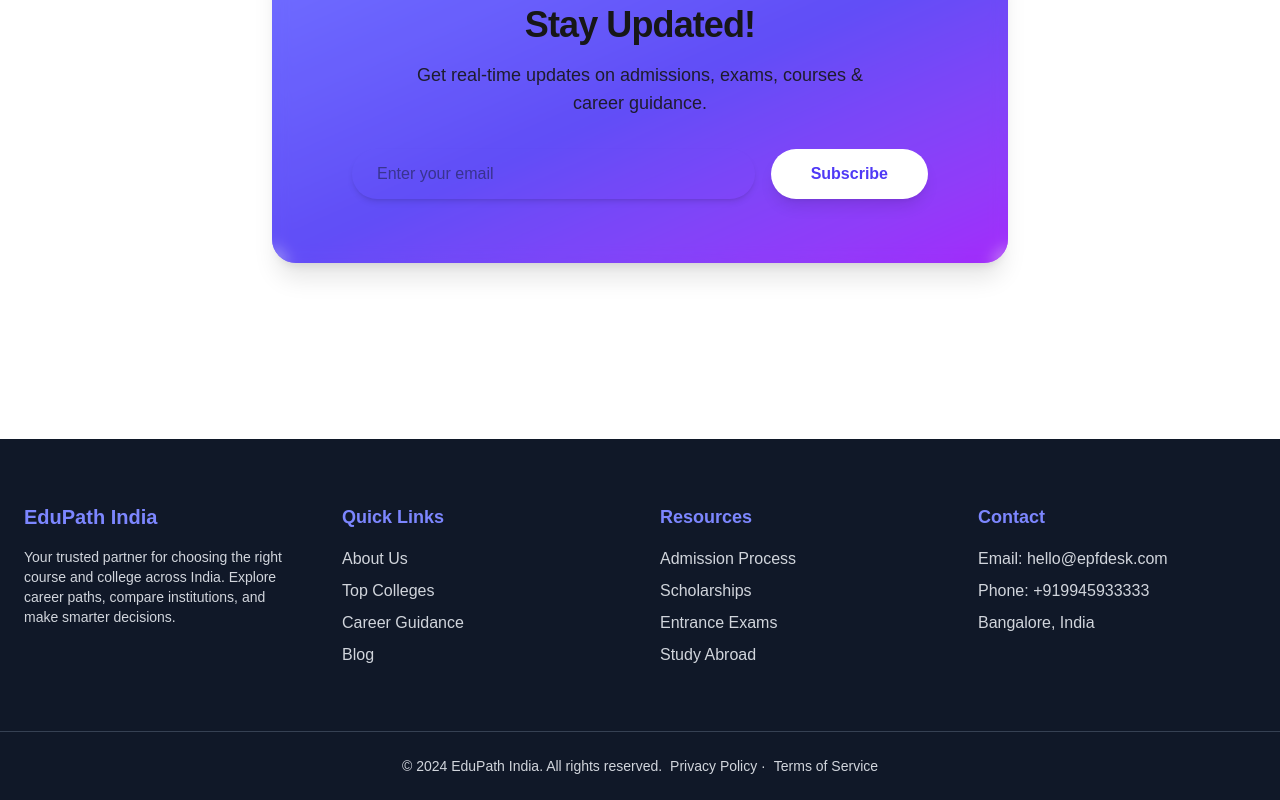
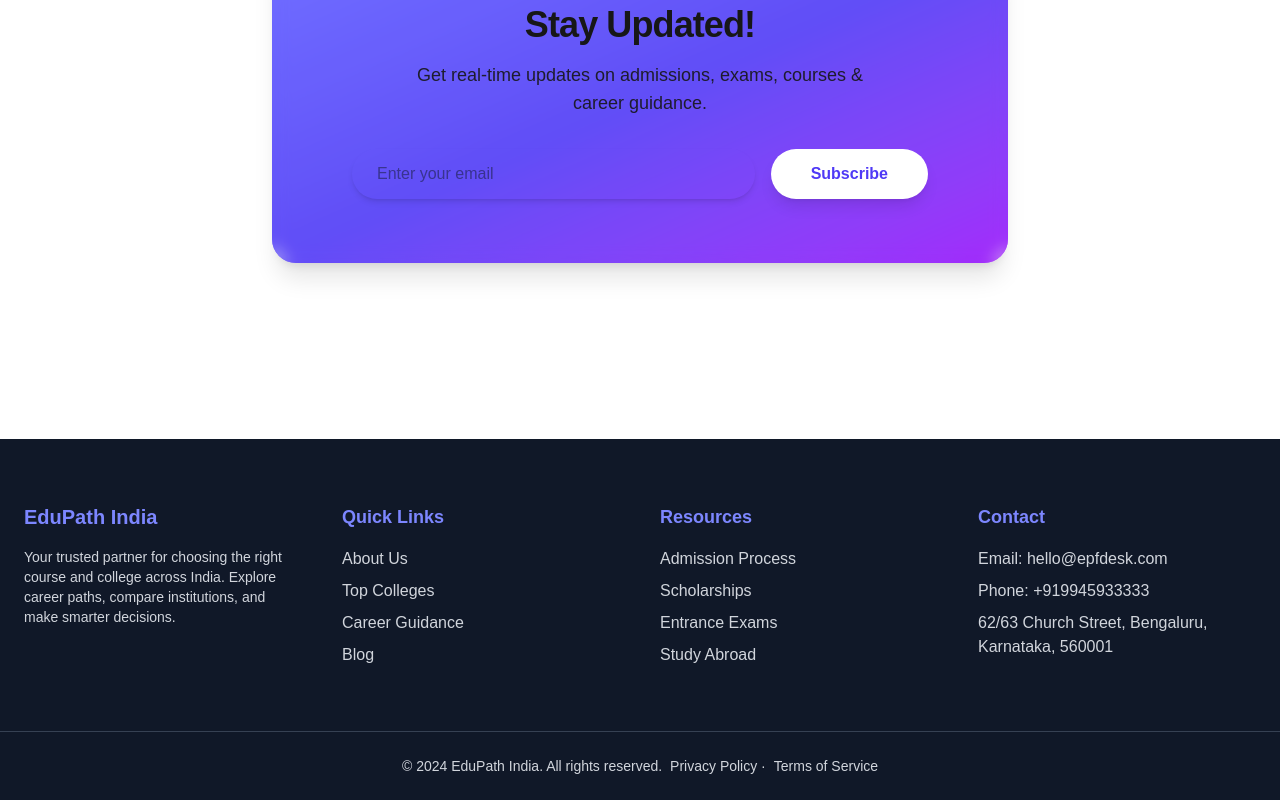
Before and after one commit to greatby/proj-education, a Next.js app: page / in a window 1280 px wide. Shown: the part 2481-3281 px from the top of the page. Built offline with nearby package versions, Linux system fonts and the light colour scheme.

Commit message:
Changed address

```diff
--- a/src/app/layout.js
+++ b/src/app/layout.js
@@ -121,7 +121,7 @@
               <ul className="space-y-2">
                 <li>Email: hello@epfdesk.com</li>
                 <li>Phone: +919945933333</li>
-                <li>Bangalore, India</li>
+                <li>62/63 Church Street, Bengaluru, Karnataka, 560001</li>
               </ul>
             </div>
 
```
